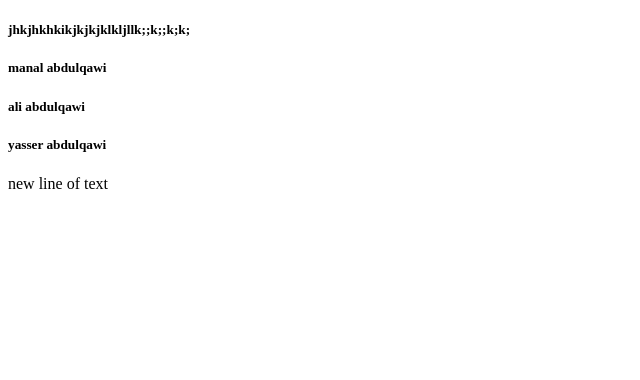
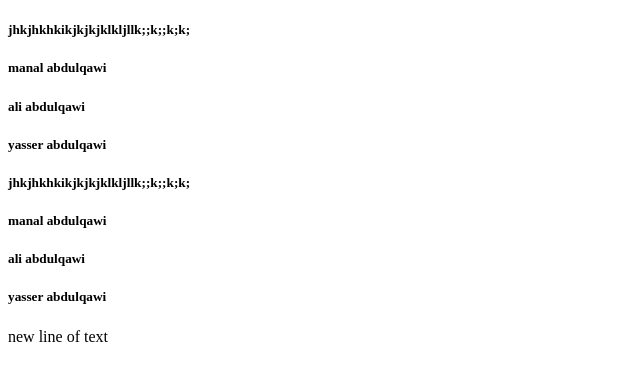
Before and after one commit to ManalAbdulqawi/git-demo, a plain HTML site: page index.html in a window 1280 px wide. Shown: the whole page, without its empty margins (0-640 px from the left). Drawn offline with Linux system fonts and the light colour scheme.

Commit message:
new changes

```diff
--- a/index.html
+++ b/index.html
@@ -17,6 +17,16 @@
         <h5>yasser abdulqawi
 
         </h5>
+        <h5>jhkjhkhkikjkjkjklkljllk;;k;;k;k;</h5>
+        <h5>manal abdulqawi
+
+        </h5>
+        <h5>ali abdulqawi
+
+        </h5>
+        <h5>yasser abdulqawi
+
+        </h5>
         <p>new line of text</p>
 
 
```
